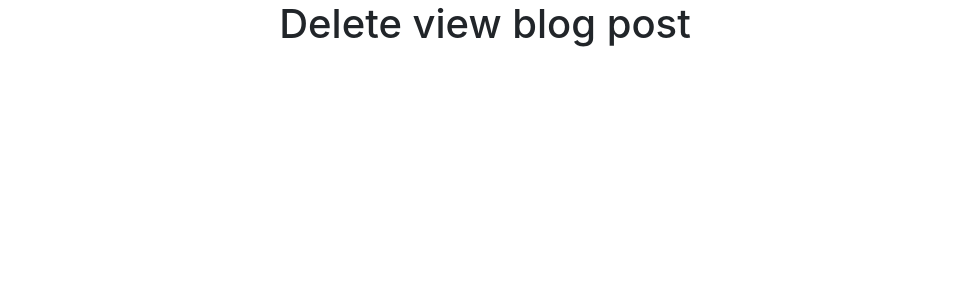
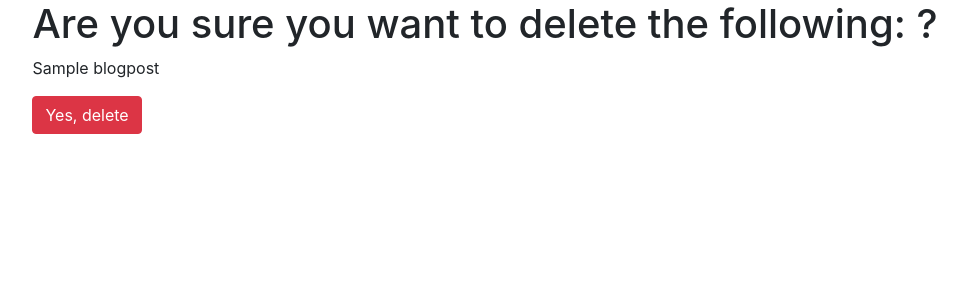
Before and after one commit to lukaszmaterla/py_app_bp, a Django app: a page that uses blog/templates/blog/delete.html in a window 1280 px wide. Shown: the top 300 px of the page, without its empty margins (155-1122 px from the left). Run offline with Django 3.2, Linux system fonts and the light colour scheme; tables that the repository leaves empty hold one stand-in row (values such as "Sample post"); some libraries are stand-ins or nearby versions.

Commit message:
created delete blog post view and added csrf protection

```diff
--- a/blog/templates/blog/delete.html
+++ b/blog/templates/blog/delete.html
@@ -5,5 +5,10 @@
 {% endblock %}
 
 {% block content %}
-    <h1>Delete view blog post</h1>
+    <h1>Are you sure you want to delete the following: ?</h1>
+    <p>{{ obj.title }}</p>
+<form action="" method="Post">
+    {% csrf_token %}
+    <button class="btn btn-danger">Yes, delete</button>
+</form>
 {% endblock %}
--- a/blog/views.py
+++ b/blog/views.py
@@ -1,4 +1,4 @@
-from django.shortcuts import render, get_object_or_404
+from django.shortcuts import render, get_object_or_404, redirect
 from django.contrib.auth.decorators import login_required
 from django.contrib.admin.views.decorators import staff_member_required
 from django.http import Http404
@@ -40,6 +40,7 @@
     return render(request, template_name, context)
 
 
+@staff_member_required()
 def blog_post_retrieve_view(request, slug):
     obj = get_object_or_404(BlogPost, slug=slug)
     template_name = 'blog/detail.html'
@@ -47,6 +48,7 @@
     return render(request, template_name, context)
 
 
+@staff_member_required
 def blog_post_update_view(request, slug):
     obj = get_object_or_404(BlogPost, slug=slug)
     form = BlogPostModelForm(request.POST or None, instance=obj)
@@ -60,5 +62,8 @@
 def blog_post_delete_view(request, slug):
     obj = get_object_or_404(BlogPost, slug=slug)
     template_name = 'blog/delete.html'
+    if request.POST:
+        obj.delete()
+        redirect('/blog')
     context = {'obj': obj}
     return render(request, template_name, context)
```
